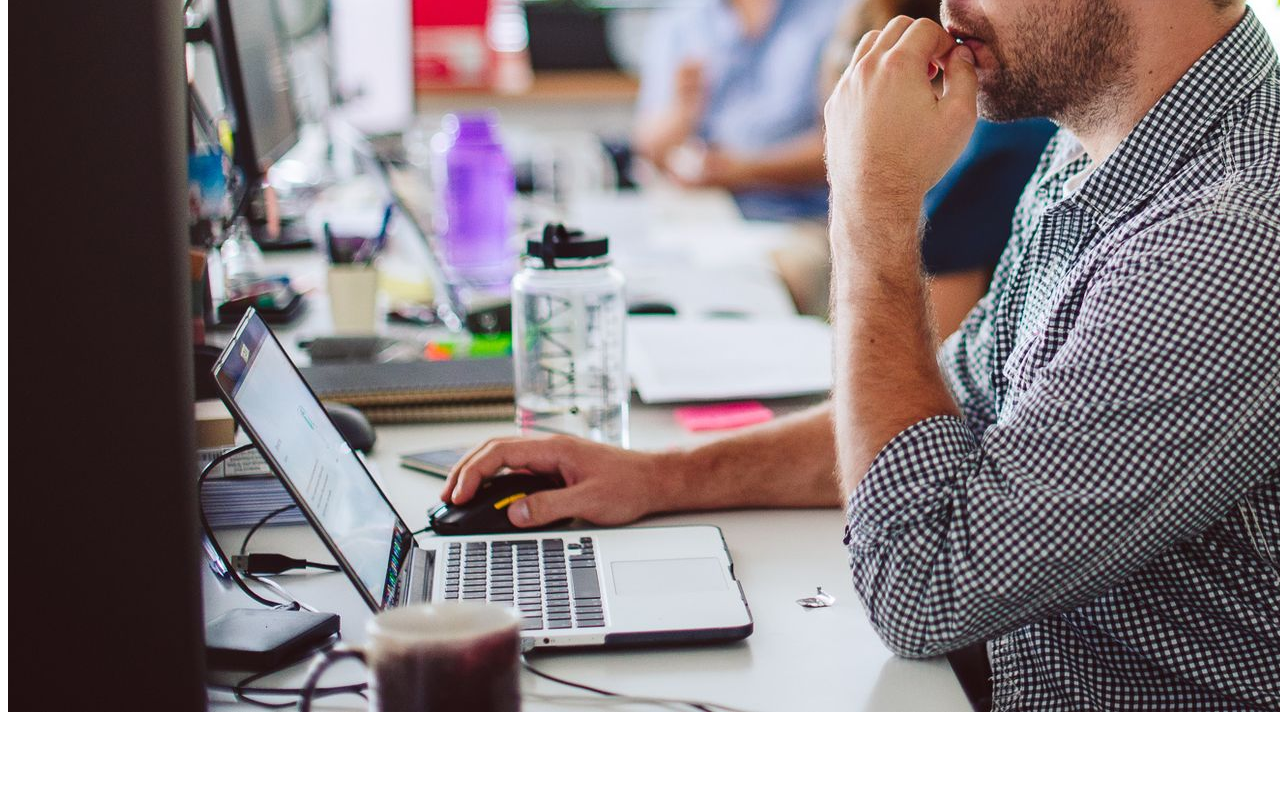
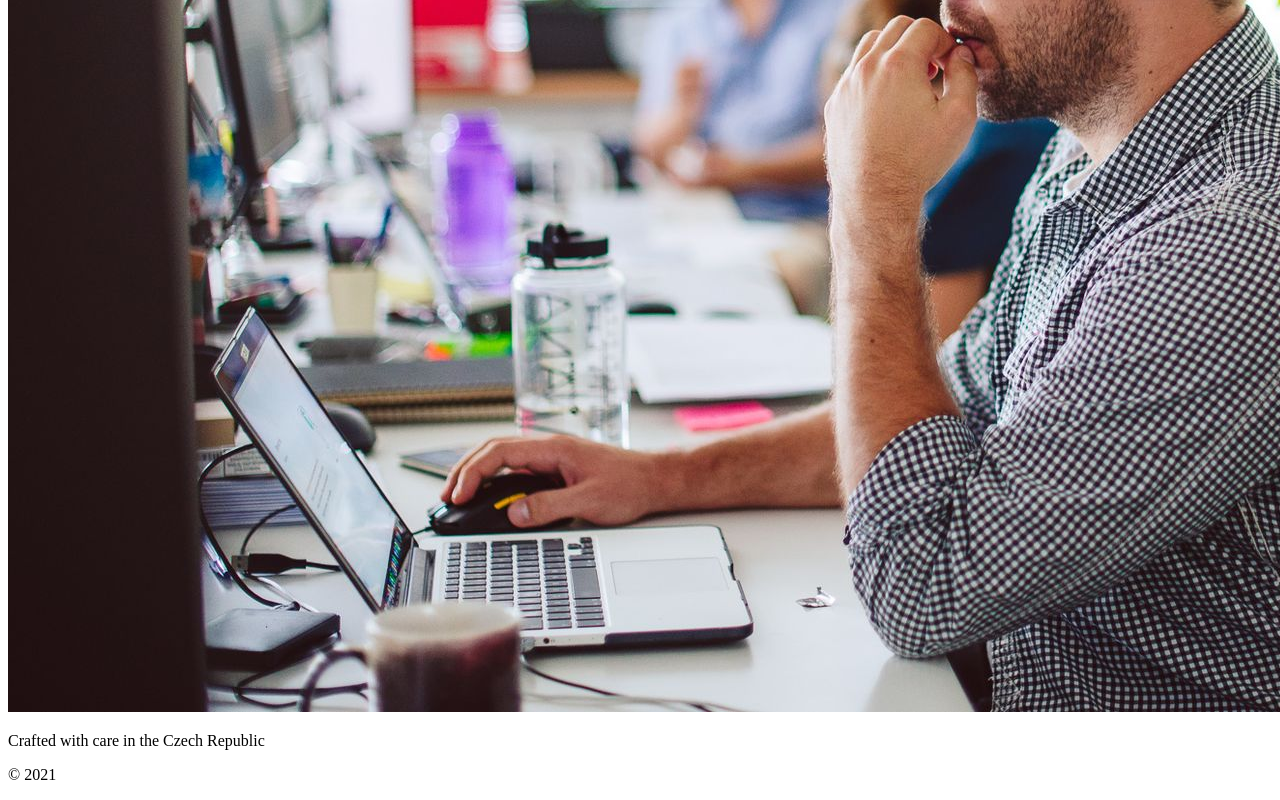
Before and after one commit to jakubmihal/Company-Home-Page-with-Flexbox, a plain HTML site: page index.html in a window 1280 px wide. Shown: the part 2664-3464 px from the top of the page. Before the commit the page ends 3388 px from the top, so only its background shows below. Drawn offline with Linux system fonts and the light colour scheme.

Commit message:
add footer

```diff
--- a/index.html
+++ b/index.html
@@ -55,6 +55,9 @@
       </div>
     </div>
 
-    <div class="footer"></div>
+    <div class="footer">
+      <p>Crafted with care in the Czech Republic</p>
+      <span><p>&#169; 2021</p></span>
+    </div>
   </body>
 </html>
```
